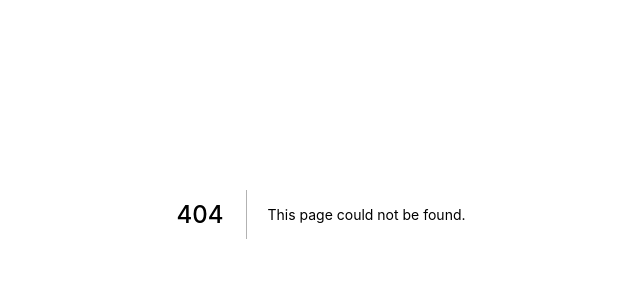
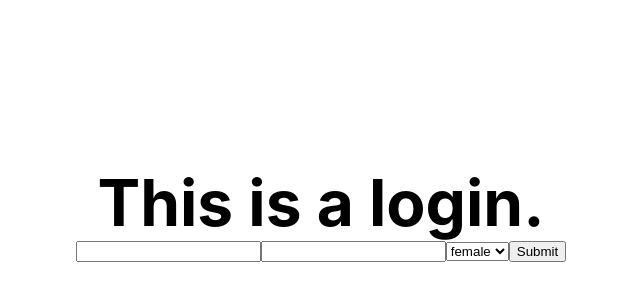
Before and after one commit to wyattlake/recoil-testing, a Next.js app: page /login in a window 1280 px wide. Before the commit this address had no page. Shown: the part 186-486 px from the top of the page, without its empty margins (319-959 px from the left). Built offline with nearby package versions, Linux system fonts and the light colour scheme.

Commit message:
React Hook Form

```diff
--- a/package.json
+++ b/package.json
@@ -12,6 +12,7 @@
         "next": "10.0.7",
         "react": "17.0.1",
         "react-dom": "17.0.1",
+        "react-hook-form": "^6.15.4",
         "recoil": "^0.1.2"
     },
     "devDependencies": {
--- a/pages/index.tsx
+++ b/pages/index.tsx
@@ -2,6 +2,7 @@ import { TodoList } from "components/TodoList";
 import Head from "next/head";
 import React from "react";
 import styles from "styles/Home.module.css";
+import NextLink from "next/link";
 
 export default function Home() {
     return (
@@ -11,6 +12,7 @@ export default function Home() {
                 <link rel="icon" href="/favicon.ico" />
             </Head>
             <main className={styles.main}>
+                <NextLink href="/login">login</NextLink>
                 <h1 className={styles.title}>Obnoxious and minimalist.</h1>
                 <TodoList />
             </main>
--- /dev/null
+++ b/pages/login.tsx
@@ -0,0 +1,43 @@
+import Head from "next/head";
+import styles from "styles/Home.module.css";
+import { useForm } from "react-hook-form";
+
+enum Gender {
+    Male = "male",
+    Female = "female",
+    Other = "other",
+}
+
+type FormInput = {
+    firstName: string;
+    lastName: string;
+    gender: Gender;
+};
+
+export default function Login() {
+    const { register, handleSubmit } = useForm<FormInput>();
+    const onSubmit = (data: FormInput) => {
+        console.log(data);
+    };
+    return (
+        <div className={styles.container}>
+            <Head>
+                <title>Recoil</title>
+                <link rel="icon" href="/favicon.ico" />
+            </Head>
+            <main className={styles.main}>
+                <h1 className={styles.title}>This is a login.</h1>{" "}
+                <form onSubmit={handleSubmit(onSubmit)}>
+                    <input name="firstName" ref={register} />
+                    <input name="lastName" ref={register} />
+                    <select name="gender" ref={register}>
+                        <option value="female">female</option>
+                        <option value="male">male</option>
+                        <option value="other">other</option>
+                    </select>
+                    <input type="submit" />
+                </form>
+            </main>
+        </div>
+    );
+}
```
Also changed, not shown: 1 other file (tests, documents, lock files or other folders).
